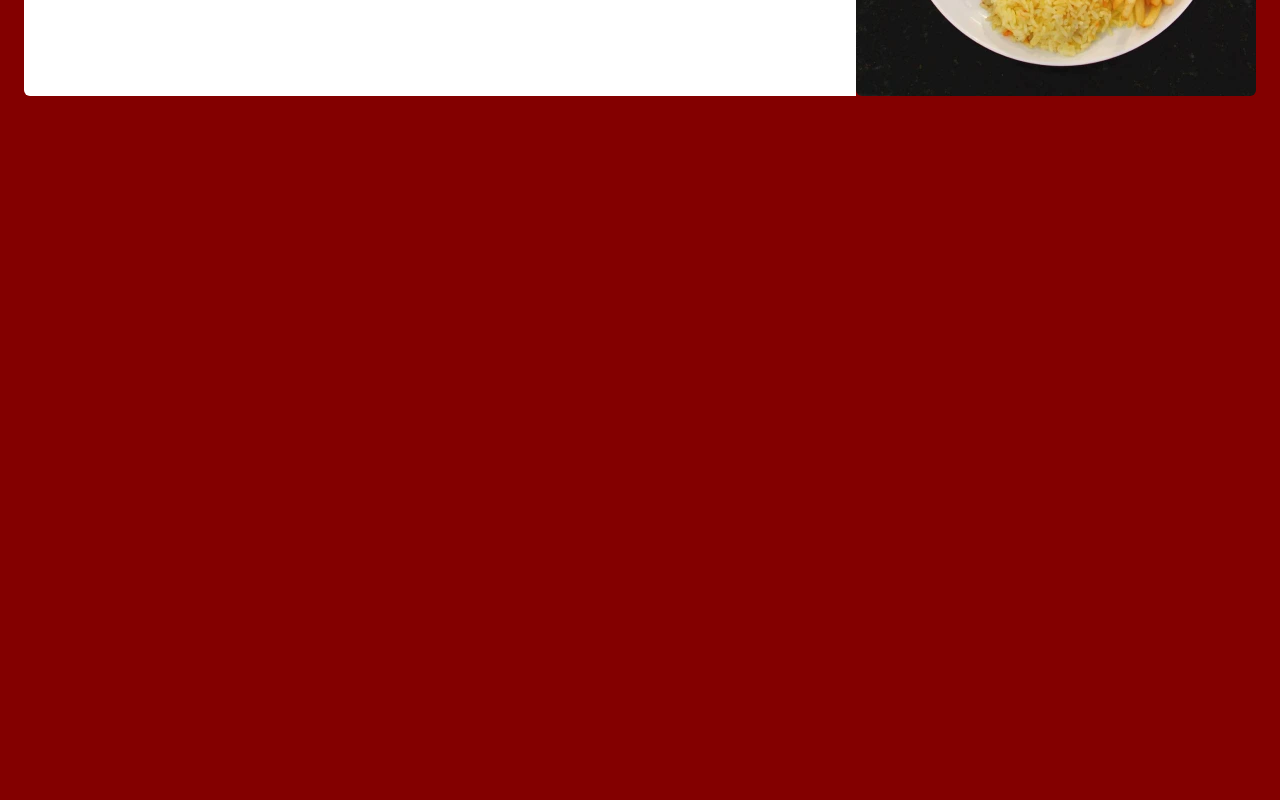
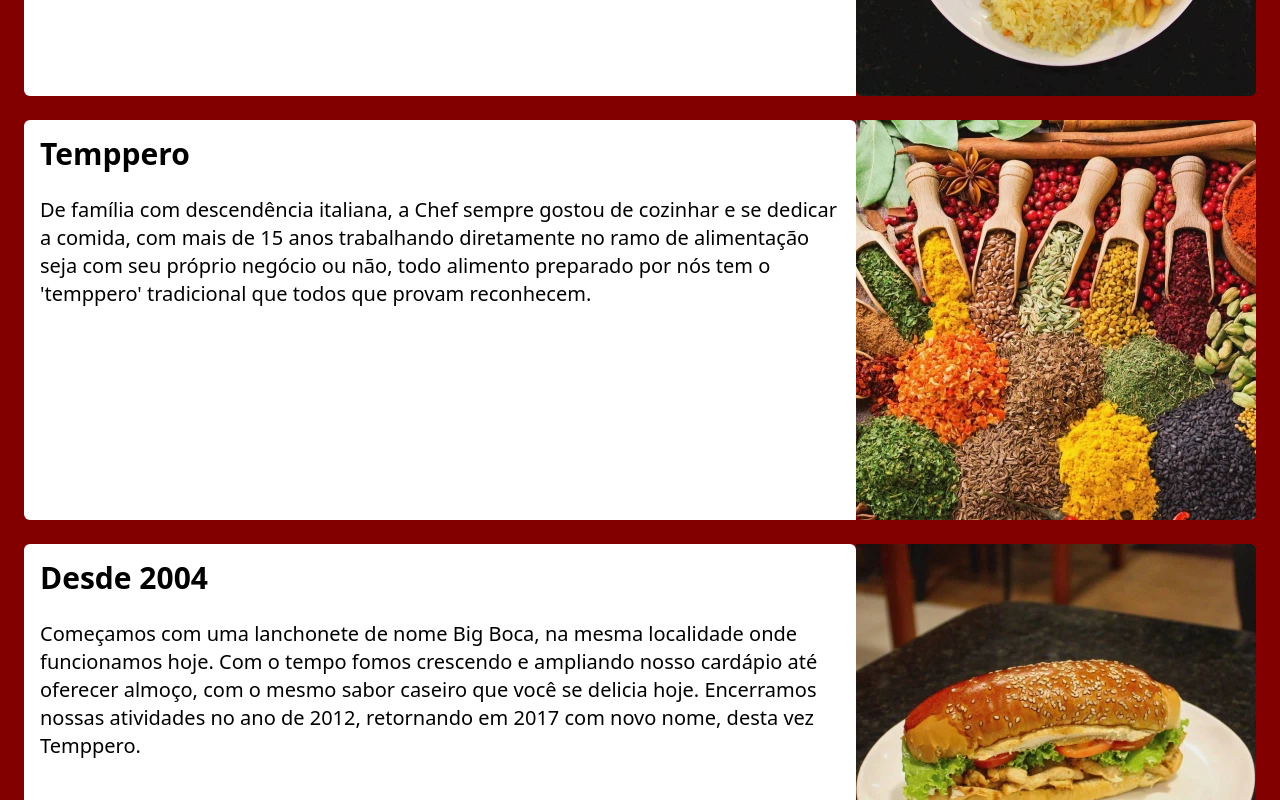
Before and after one commit to YuriCPS/temppero-website, a React (Create React App) app: page / in a window 1280 px wide. Shown: the part 860-1660 px from the top of the page. Before the commit the page ends 980 px from the top, so only its background shows below. Built offline with nearby package versions, Linux system fonts and the light colour scheme.

Commit message:
feat: add banners

```diff
--- a/src/App.jsx
+++ b/src/App.jsx
@@ -2,7 +2,9 @@ import React from 'react';
 import Banner from './components/Banner';
 import Button from './components/Button';
 import logo from './images/logo.png';
-import nossaComida from './images/01.webp';
+import nossaComidaImg from './images/01.webp';
+import tempperoImg from './images/02.webp';
+import desdeImg from './images/03.webp';
 
 function App() {
   return (
@@ -20,7 +22,17 @@ function App() {
       <Banner
         title="Nossa Comida"
         text="Preparamos nossos pratos com os melhores ingredientes encontrados no mercado, zelando pela qualidade e sabor oferecido a nosso cliente. As melhores marcas e fornecedores para proporcionar a você o que há de melhor."
-        img={nossaComida}
+        img={nossaComidaImg}
+      />
+      <Banner
+        title="Temppero"
+        text="De família com descendência italiana, a Chef sempre gostou de cozinhar e se dedicar a comida, com mais de 15 anos trabalhando diretamente no ramo de alimentação seja com seu próprio negócio ou não, todo alimento preparado por nós tem o 'temppero' tradicional que todos que provam reconhecem."
+        img={tempperoImg}
+      />
+      <Banner
+        title="Desde 2004"
+        text="Começamos com uma lanchonete de nome Big Boca, na mesma localidade onde funcionamos hoje. Com o tempo fomos crescendo e ampliando nosso cardápio até oferecer almoço, com o mesmo sabor caseiro que você se delicia hoje. Encerramos nossas atividades no ano de 2012, retornando em 2017 com novo nome, desta vez Temppero."
+        img={desdeImg}
       />
     </>
   );
```
